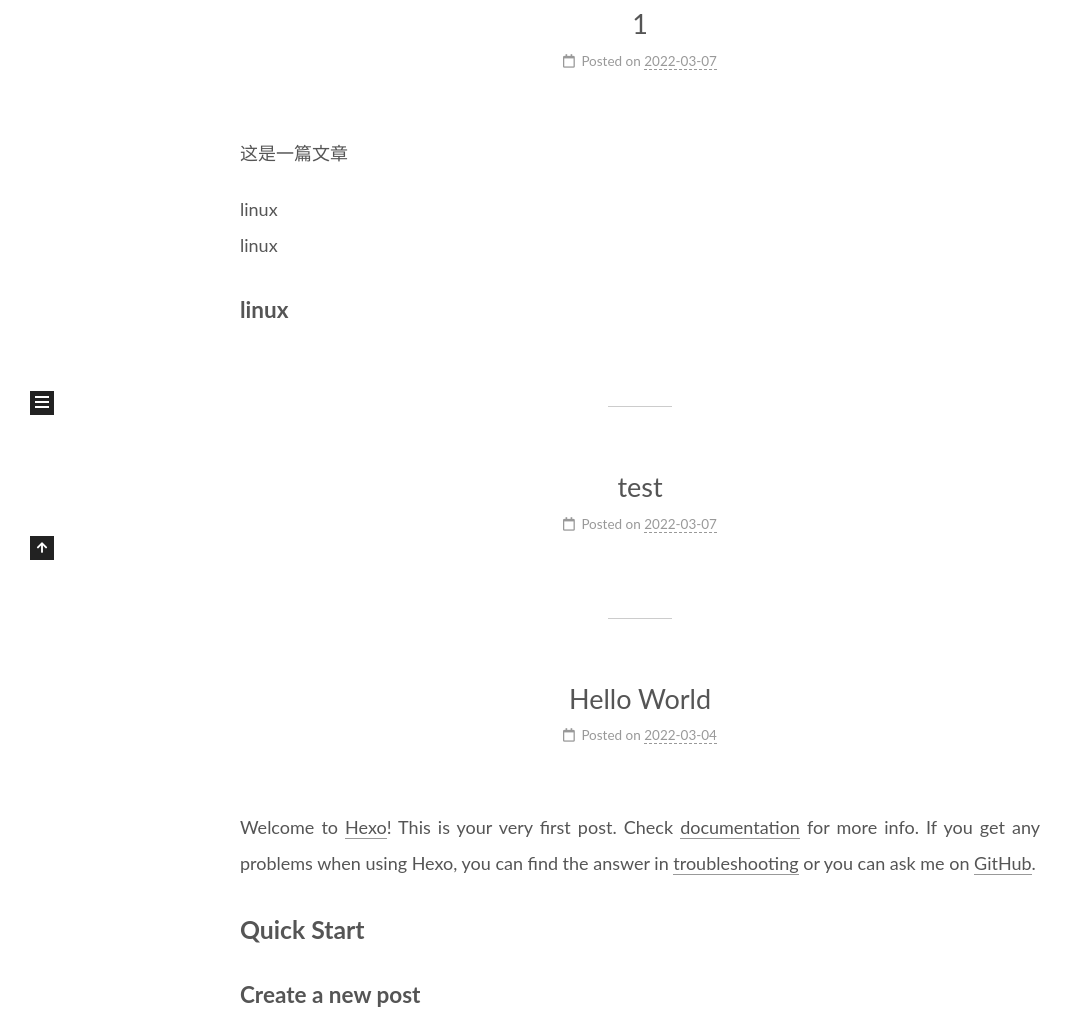
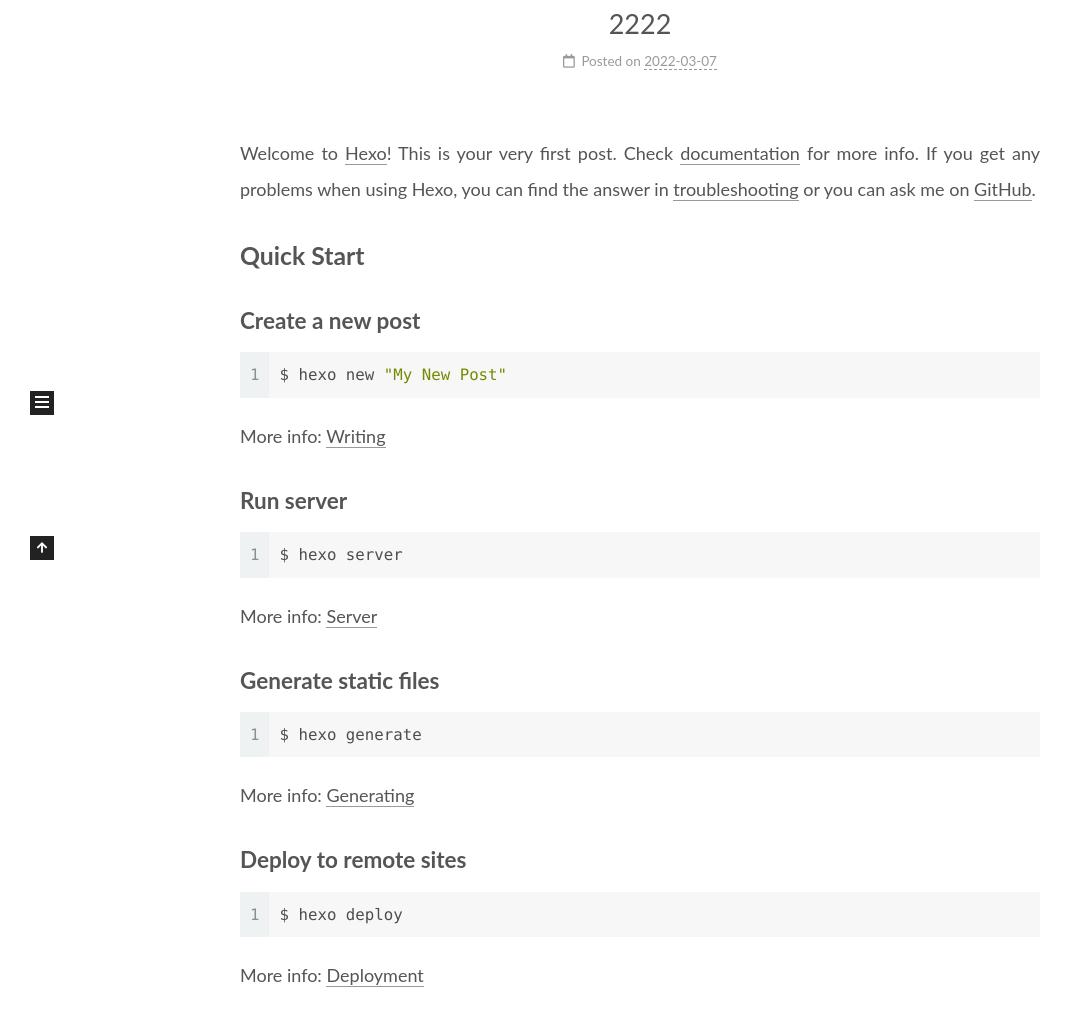
Before and after one commit to bcaay/bcaay.github.io, a plain HTML site: page index.html in a window 1280 px wide. Shown: the part 340-1355 px from the top of the page, without its empty margins (0-1073 px from the left). Drawn offline with Linux system fonts and the light colour scheme.

Commit message:
Site updated: 2022-03-07 11:51:23

```diff
--- a/index.html
+++ b/index.html
@@ -165,7 +165,7 @@
       <header class="post-header">
         <h2 class="post-title" itemprop="name headline">
 
-            <a href="/2022/03/07/1.html" class="post-title-link" itemprop="url">1</a>
+            <a href="/2022/03/07/1.html" class="post-title-link" itemprop="url">2222</a>
         </h2>
 
         <div class="post-meta">
@@ -176,7 +176,7 @@
               <span class="post-meta-item-text">Posted on</span>
 
 
-              <time title="Created: 2022-03-07 10:42:02 / Modified: 10:42:51" itemprop="dateCreated datePublished" datetime="2022-03-07T10:42:02+08:00">2022-03-07</time>
+              <time title="Created: 2022-03-07 10:42:02 / Modified: 11:51:14" itemprop="dateCreated datePublished" datetime="2022-03-07T10:42:02+08:00">2022-03-07</time>
             </span>
 
 
@@ -190,9 +190,20 @@
     <div class="post-body" itemprop="articleBody">
 
 
-          <p>这是一篇文章</p>
-<p>linux<br>linux</p>
-<h3 id="linux"><a href="#linux" class="headerlink" title="linux"></a>linux</h3>
+          <p>Welcome to <a target="_blank" rel="noopener" href="https://hexo.io/">Hexo</a>! This is your very first post. Check <a target="_blank" rel="noopener" href="https://hexo.io/docs/">documentation</a> for more info. If you get any problems when using Hexo, you can find the answer in <a target="_blank" rel="noopener" href="https://hexo.io/docs/troubleshooting.html">troubleshooting</a> or you can ask me on <a target="_blank" rel="noopener" href="https://github.com/hexojs/hexo/issues">GitHub</a>.</p>
+<h2 id="Quick-Start"><a href="#Quick-Start" class="headerlink" title="Quick Start"></a>Quick Start</h2><h3 id="Create-a-new-post"><a href="#Create-a-new-post" class="headerlink" title="Create a new post"></a>Create a new post</h3><figure class="highlight bash"><table><tr><td class="gutter"><pre><span class="line">1</span><br></pre></td><td class="code"><pre><span class="line">$ hexo new <span class="string">&quot;My New Post&quot;</span></span><br></pre></td></tr></table></figure>
+
+<p>More info: <a target="_blank" rel="noopener" href="https://hexo.io/docs/writing.html">Writing</a></p>
+<h3 id="Run-server"><a href="#Run-server" class="headerlink" title="Run server"></a>Run server</h3><figure class="highlight bash"><table><tr><td class="gutter"><pre><span class="line">1</span><br></pre></td><td class="code"><pre><span class="line">$ hexo server</span><br></pre></td></tr></table></figure>
+
+<p>More info: <a target="_blank" rel="noopener" href="https://hexo.io/docs/server.html">Server</a></p>
+<h3 id="Generate-static-files"><a href="#Generate-static-files" class="headerlink" title="Generate static files"></a>Generate static files</h3><figure class="highlight bash"><table><tr><td class="gutter"><pre><span class="line">1</span><br></pre></td><td class="code"><pre><span class="line">$ hexo generate</span><br></pre></td></tr></table></figure>
+
+<p>More info: <a target="_blank" rel="noopener" href="https://hexo.io/docs/generating.html">Generating</a></p>
+<h3 id="Deploy-to-remote-sites"><a href="#Deploy-to-remote-sites" class="headerlink" title="Deploy to remote sites"></a>Deploy to remote sites</h3><figure class="highlight bash"><table><tr><td class="gutter"><pre><span class="line">1</span><br></pre></td><td class="code"><pre><span class="line">$ hexo deploy</span><br></pre></td></tr></table></figure>
+
+<p>More info: <a target="_blank" rel="noopener" href="https://hexo.io/docs/one-command-deployment.html">Deployment</a></p>
+
 
     </div>
 
```
Also changed, not shown: 2022/03/07/1.html (+23 -12 lines), 2022/03/07/test.html (+2 -2 lines), archives/2022/03/index.html (+1 -1 lines), archives/2022/index.html (+1 -1 lines), archives/index.html (+1 -1 lines).
